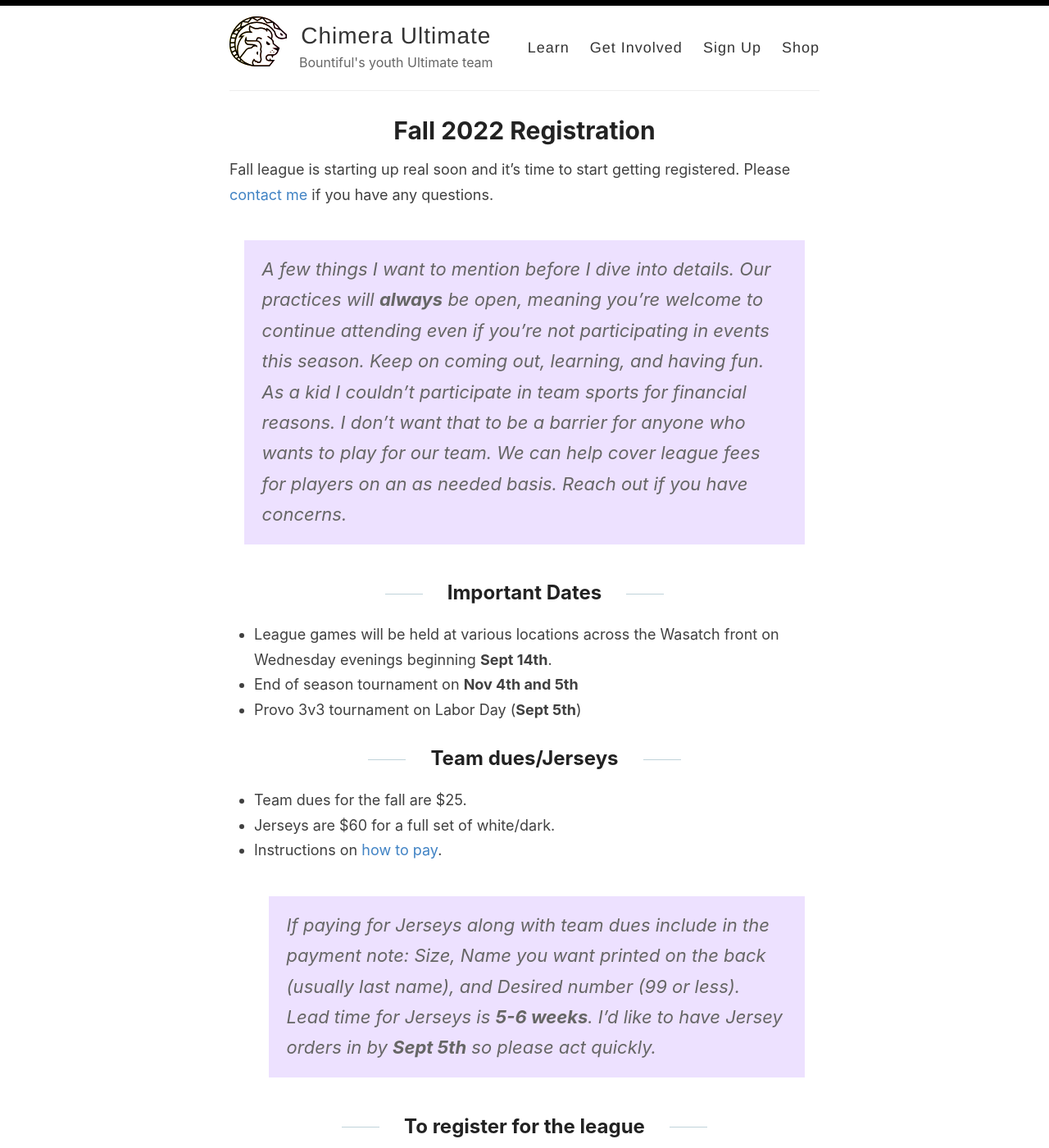
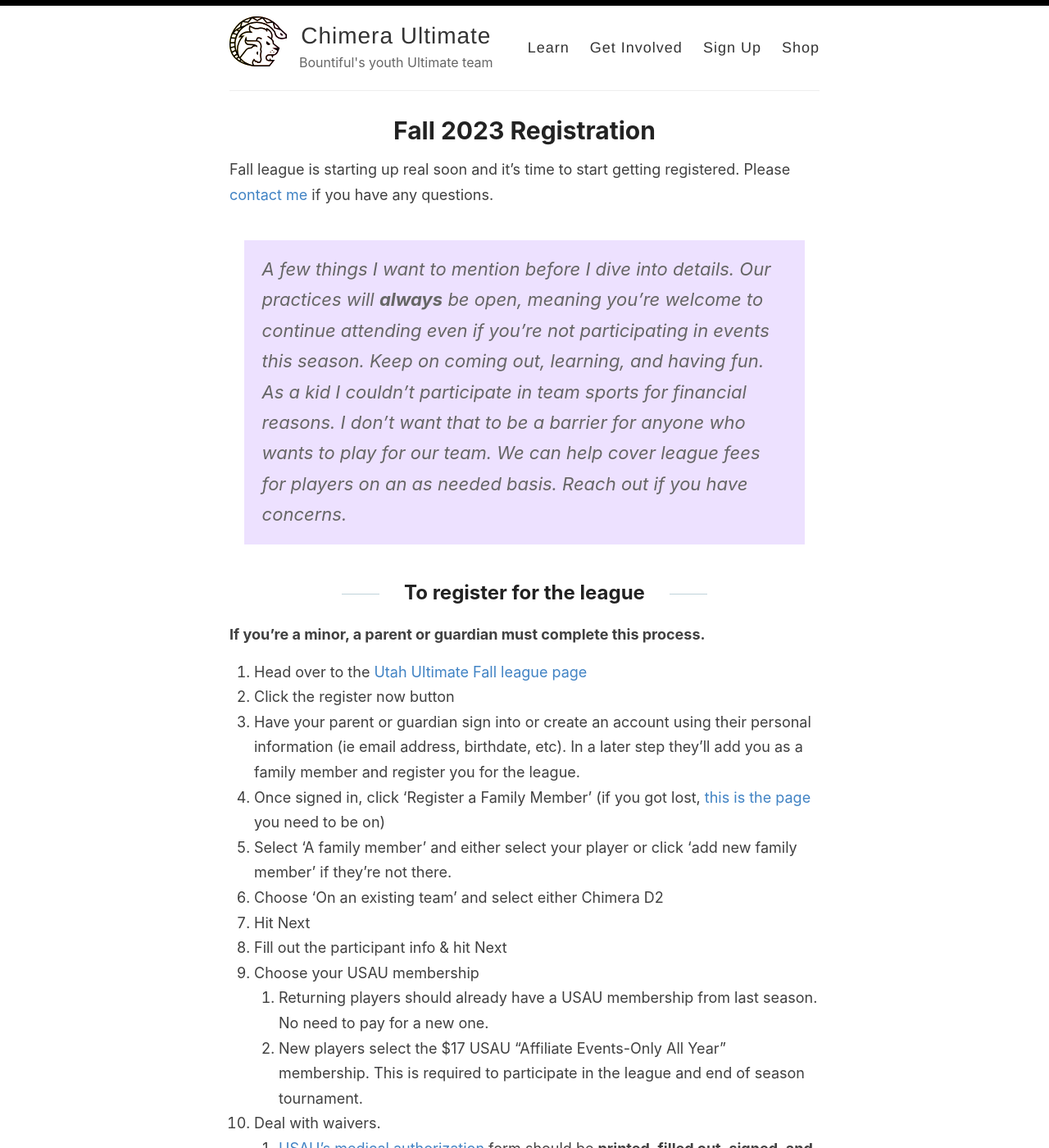
Before and after one commit to outerim/bountiful-ultimate, a Jekyll site: the page built from _pages/fall-2023-registration.md, in a window 1280 px wide and 1400 px high. Shown: the whole window at 82% size. Built offline with Jekyll 4.4.1, drawn with Linux system fonts in a browser that asks for light colours.

Commit message:
Fall registration instructions

```diff
--- a/_pages/fall-2022-registration.md
+++ b/_pages/fall-2023-registration.md
@@ -1,31 +1,20 @@
 ---
 layout: post-page
-title: Fall 2022 Registration
-permalink: /fall-2022-registration
+title: Fall 2023 Registration
+permalink: /fall-2023-registration
 ---
 
 Fall league is starting up real soon and it's time to start getting registered. Please [contact me](mailto:chimera.ulti@gmail.com) if you have any questions.
 
 > A few things I want to mention before I dive into details. Our practices will **always** be open, meaning you’re welcome to continue attending even if you’re not participating in events this season. Keep on coming out, learning, and having fun. As a kid I couldn’t participate in team sports for financial reasons. I don’t want that to be a barrier for anyone who wants to play for our team. We can help cover league fees for players on an as needed basis. Reach out if you have concerns.
 
-## Important Dates
-* League games will be held at various locations across the Wasatch front on Wednesday evenings beginning **Sept 14th**.
-* End of season tournament on **Nov 4th and 5th**
-* Provo 3v3 tournament on Labor Day (**Sept 5th**)
-
-## Team dues/Jerseys
-* Team dues for the fall are $25.
-* Jerseys are $60 for a full set of white/dark.
-* Instructions on [how to pay](/pay).
-> If paying for Jerseys along with team dues include in the payment note: Size, Name you want printed on the back (usually last name), and Desired number (99 or less). Lead time for Jerseys is **5-6 weeks**. I'd like to have Jersey orders in by **Sept 5th** so please act quickly.
-
 ## To register for the league
 **If you're a minor, a parent or guardian must complete this process.**
 
-1. Head over to the [Utah Ultimate Fall league page](https://utahultimate.org/e/youth-fall-2022/register?new=1)
+1. Head over to the [Utah Ultimate Fall league page](https://utahultimate.org/e/open-fall-2023/register?new=1)
 2. Click the register now button
 3. Have your parent or guardian sign into or create an account using their personal information (ie email address, birthdate, etc). In a later step they'll add you as a family member and register you for the league.
-4. Once signed in, click 'Register a Family Member' (if you got lost, [this is the page](https://utahultimate.org/e/youth-fall-2022/register?new=1) you need to be on)
+4. Once signed in, click 'Register a Family Member' (if you got lost, [this is the page](https://utahultimate.org/e/open-fall-2023/register?new=1) you need to be on)
 5. Select 'A family member' and either select your player or click 'add new family member' if they're not there.
 6. Choose 'On an existing team' and select either Chimera D2
 7. Hit Next
```
